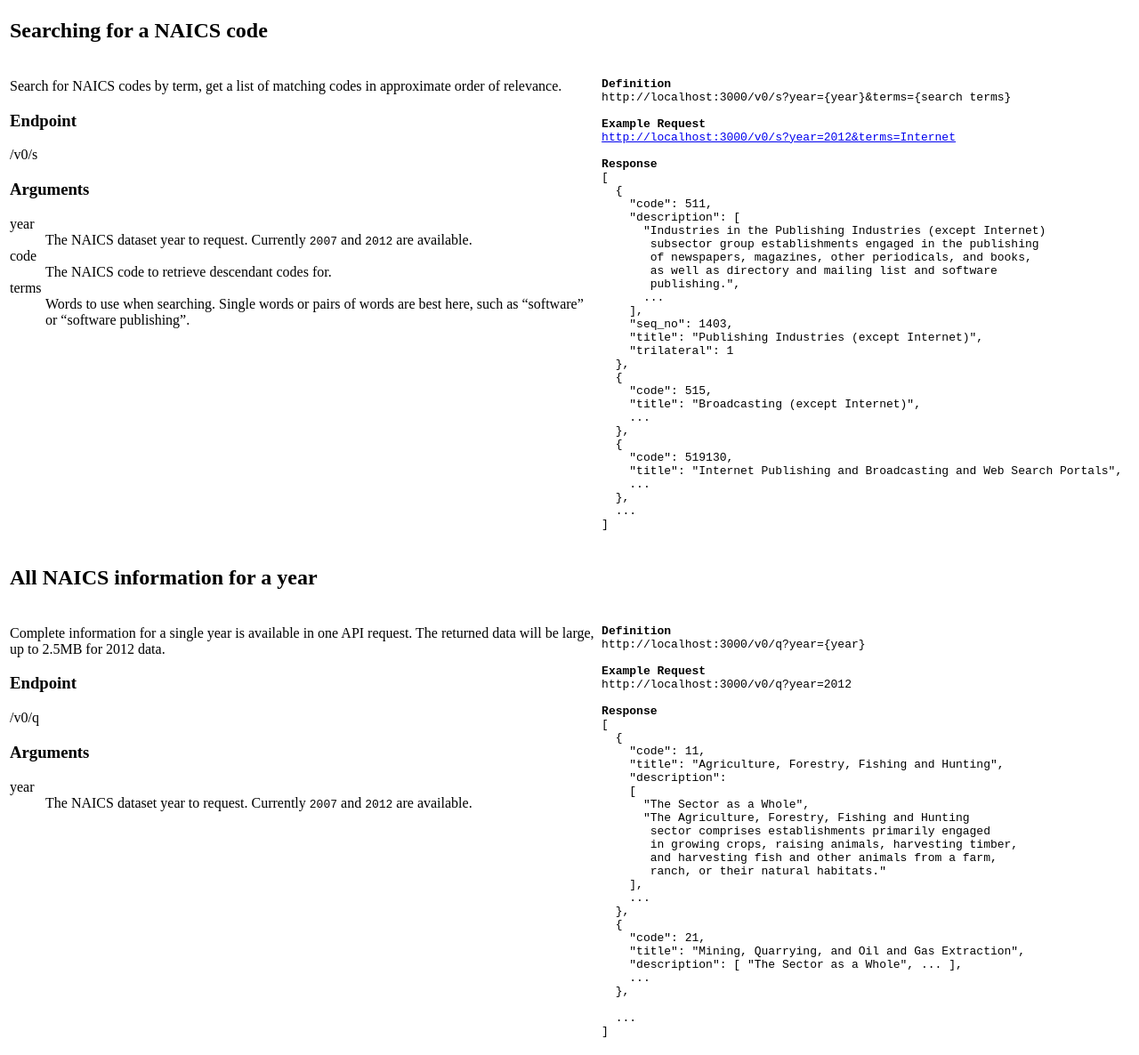
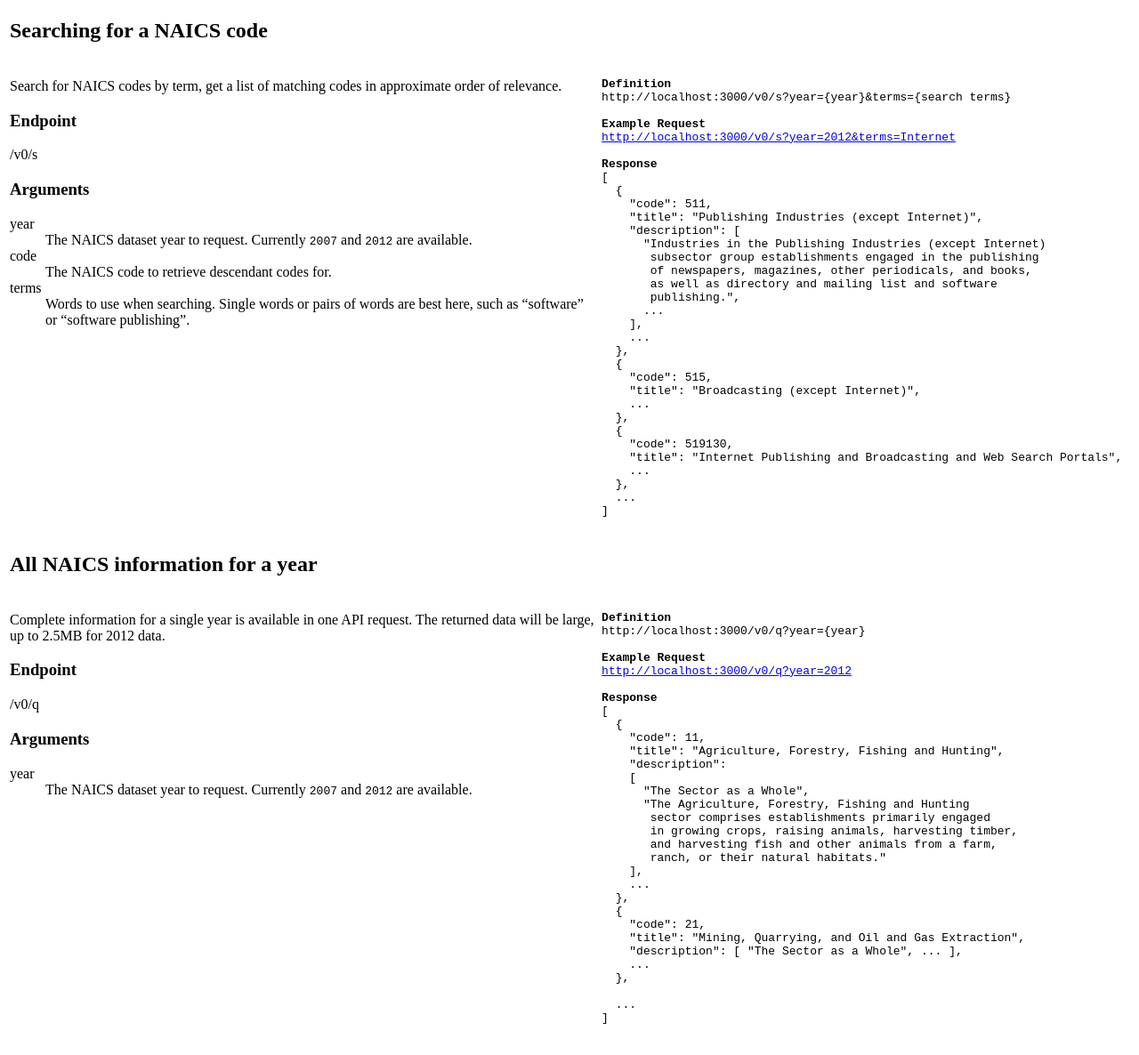
Before and after one commit to codeforamerica/naics-api, a website: page index.html in a window 1280 px wide. Shown: the part 1069-2255 px from the top of the page at 89% size. Drawn offline with Linux system fonts and the light colour scheme.

Commit message:
Tweak the docs, add words, mess with CSS

```diff
--- a/index.html
+++ b/index.html
@@ -159,6 +159,7 @@ http://localhost:3000/v0/s?year={year}&amp;terms={search terms}
 [
   {
     "code": 511,
+    "title": "Publishing Industries (except Internet)",
     "description": [
       "Industries in the Publishing Industries (except Internet)
        subsector group establishments engaged in the publishing
@@ -167,9 +168,7 @@ http://localhost:3000/v0/s?year={year}&amp;terms={search terms}
        publishing.",
       ...
     ],
-    "seq_no": 1403,
-    "title": "Publishing Industries (except Internet)",
-    "trilateral": 1
+    ...
   },
   {
     "code": 515,
@@ -212,7 +211,7 @@ http://localhost:3000/v0/s?year={year}&amp;terms={search terms}
 http://localhost:3000/v0/q?year={year}
 
 <h4>Example Request</h4>
-http://localhost:3000/v0/q?year=2012
+<a href="http://localhost:3000/v0/q?year=2012">http://localhost:3000/v0/q?year=2012</a>
 
 <h4>Response</h4>
 [
```
